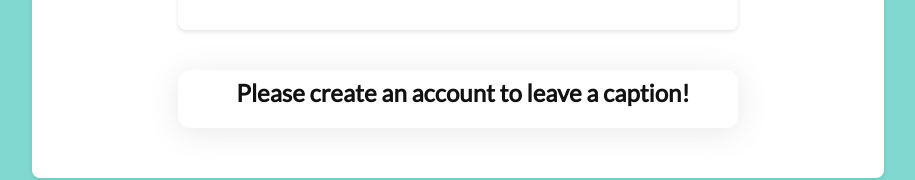
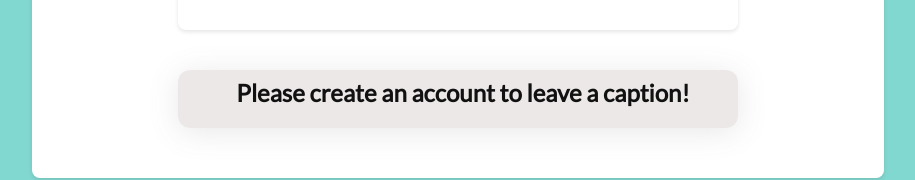
Before and after one commit to iskander-kapkayev/CC_Web_React, a React (Vite) app: page / in a window 1280 px wide. Shown: the part 611-791 px from the top of the page, without its empty margins (182-1097 px from the left). Built offline with nearby package versions, Linux system fonts and the light colour scheme; no server answers.

Commit message:
changed padding and renamed caption from button to post

```diff
--- a/src/components/CaptionForm.js
+++ b/src/components/CaptionForm.js
@@ -89,7 +89,7 @@ function CaptionForm(props) {
                         <h2>Type in your caption below:</h2>
                         <form onSubmit={submitNewCaption}>
                             <input type="text" id="text" value={text} placeholder="make me laugh..." onChange={handleText} required/>
-                            <button type="submit" value="SUBMIT">SUBMIT</button>
+                            <button type="submit" value="SUBMIT">POST</button>
                         </form>
                     </div>
                 :
--- a/src/styles/App.css
+++ b/src/styles/App.css
@@ -428,7 +428,7 @@ below starts styling for forms
   width: 65%;
   margin: 40px auto;
   font-family: Lato, sans-serif;
-  background: #fff;
+  background: #ece7e7ed;
   border-radius: 12px;
   box-shadow: 0 4px 30px rgba(100, 100, 100, 0.15);
   padding: 5px 5px 5px 15px;
@@ -452,7 +452,7 @@ below starts styling for forms
 
 .caption-form form input {
   flex-grow: 1;
-  padding: 2px 3px;
+  padding: 6px 10px;
   font-size: 1rem;
   border-radius: 9999px; /* pill shape */
   border: 1.5px solid #ddd;
```
